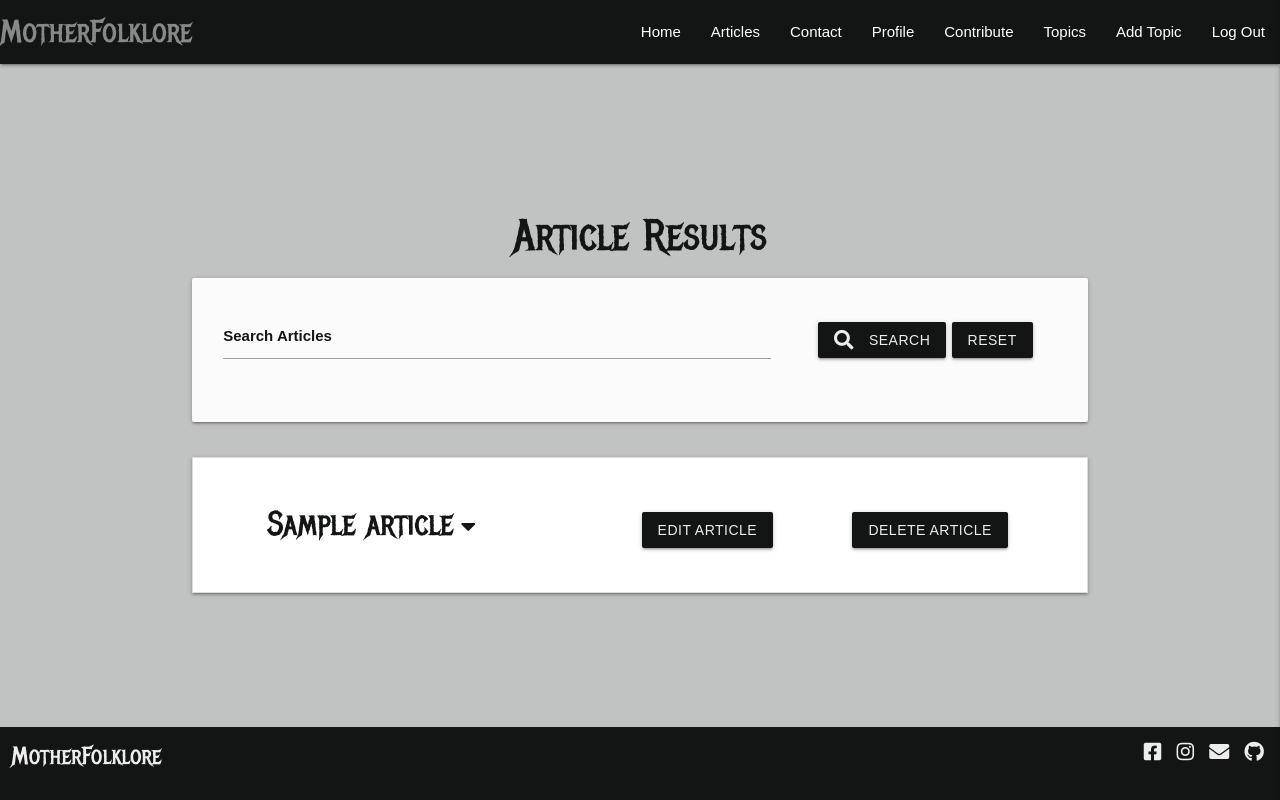
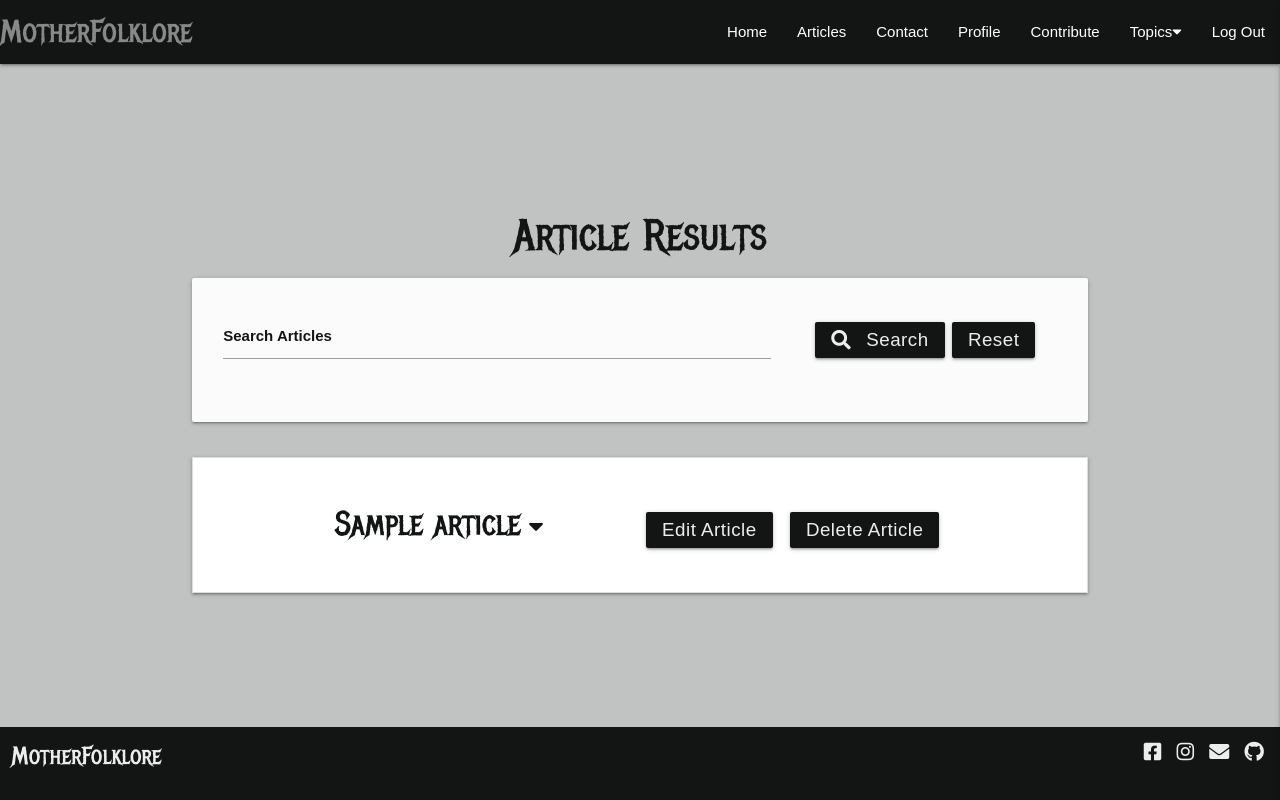
Before and after one commit to AideenM12/MotherFolklore-MS3, a Flask app: page /search in a window 1280 px wide. Run offline with Flask 2, Linux system fonts and the light colour scheme; the visitor is signed in with stand-in values (Sample User, id 1); grey boxes marked "Sample" are stand-in pictures; a database or web service that is not in the repository returns one stand-in record (values such as "Sample title"); some libraries are stand-ins or nearby versions; some web fonts are replaced.

Commit message:
Add topics dropdown and style buttons

```diff
--- a/app.py
+++ b/app.py
@@ -172,7 +172,7 @@ class RegistrationForm(Form):
     username = TextField('Username',
                          [validators.Length(min=4, max=20),
                           validators.Regexp(r'^\w+$', message=(
-                              "Password must contain only letters "
+                              "Username must contain only letters "
                               "numbers or underscore"))])
 
     email = TextField('Email Address', [validators.Length(min=6, max=50)])
--- a/static/css/style.css
+++ b/static/css/style.css
@@ -33,6 +33,15 @@ h4,
 h5,
 h6, .brand-logo{
     font-family: 'Metal Mania', sans-serif;
+}
+nav i{
+    font-size: 1rem;
+}
+.dropdown-content {
+background-color: #ededed;
+}
+.dropdown-content li>a, .dropdown-content li>span {
+color: #131515;
 }
 nav, .page-footer{
     background-color: #131515;
@@ -98,8 +107,11 @@ button,
     background-color: #131515;
     color: #ededed;
     font-family: 'IM Fell English SC', sans-serif;
+    font-size: 1.25rem !important;
+    text-transform: none;
+    margin: 1px;
 }
-.btn:hover{
+button:hover, button:focus, .btn:hover, .btn:focus{
     background-color: #878888;
     color: #131515;
 }
@@ -130,9 +142,7 @@ label, select, option{
 .article-head{
     margin-right: 5vw;
 }
-.article-btn{
-    margin-left: 5vw;
-}
+
 #thanks, .modal{
     font-size: 1.5rem;
     font-weight: 800;
--- a/static/js/script.js
+++ b/static/js/script.js
@@ -4,6 +4,7 @@ $(document).ready(function(){
     $('select').formSelect();
     $('.parallax').parallax();
     $('.modal').modal();
+    $('.dropdown-trigger').dropdown();
     $(".datepicker").datepicker({
       format: "dd mmmm, yyyy",
       yearRange: 3,
@@ -11,7 +12,7 @@ $(document).ready(function(){
       i18n: {
           done: "Select"
       }
-  });
+   });
   });
 
   var csrf_token = "{{ csrf_token() }}";
--- a/templates/base.html
+++ b/templates/base.html
@@ -33,11 +33,16 @@
 
                     <li><a href="{{ url_for('profile', username=session['user']) }}">Profile</a></li>
                     <li><a href="{{ url_for('add_article') }}">Contribute</a></li>
+                    {% if session.user|lower == "admin"|lower %}
+                   <li> <a class='dropdown-trigger' href='#' data-target='dropdown1'>Topics<i class="fas fa-caret-down"></i></a></li>
+                    <ul id='dropdown1' class='dropdown-content center'>
+                     <li><a href="{{ url_for('topics' ) }}">Topics</a></li>
+                     <li><a href="{{ url_for('add_topic') }}">Add Topic</a></li>
+
+                    </ul>
+                    {% else %}
                     <li><a href="{{ url_for('topics' ) }}">Topics</a></li>
-                    {% if session.user|lower == "admin"|lower %}
-
-                      <li><a href="{{ url_for('add_topic') }}">Add Topic</a></li>
-                    {% endif %}
+                     {% endif %}
                     <li><a href="{{ url_for('logout') }}">Log Out</a></li>
                   {% else %}
                     <li><a href="{{ url_for('registration') }}">Sign Up</a></li>
--- a/templates/profile.html
+++ b/templates/profile.html
@@ -24,7 +24,7 @@
               <div class="row">
                 <ul class="list-inline">
                   <li>
-                    <h4 class="article-head"> {{ article.article_name }}</h4>
+                    <h4 class="article-head"> {{ article.article_name }}<i class="fas fa-caret-down"></i></h4>
                   </li>
                     {% if session.user|lower == article.created_by|lower %}
                     <li> <a class="article-btn btn " href="{{ url_for('edit_article',article_id=article._id) }}">Edit
```
